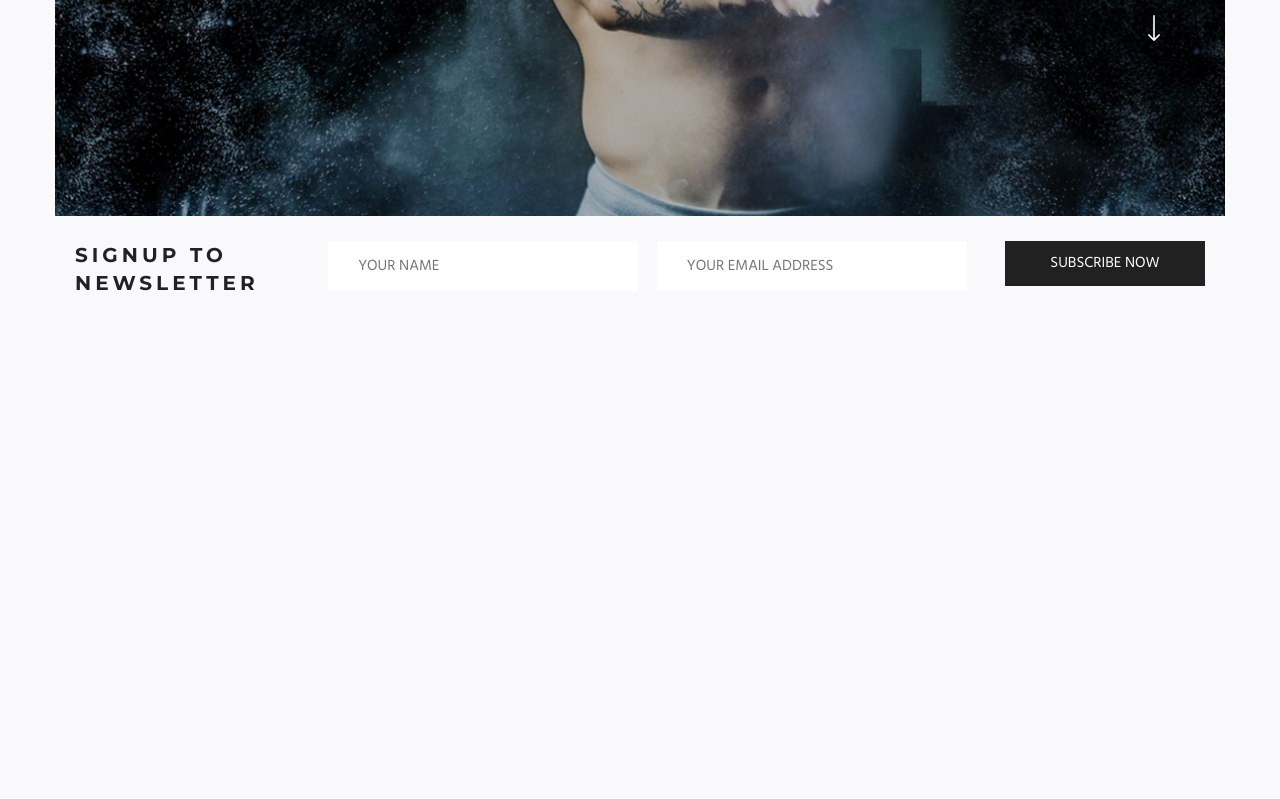
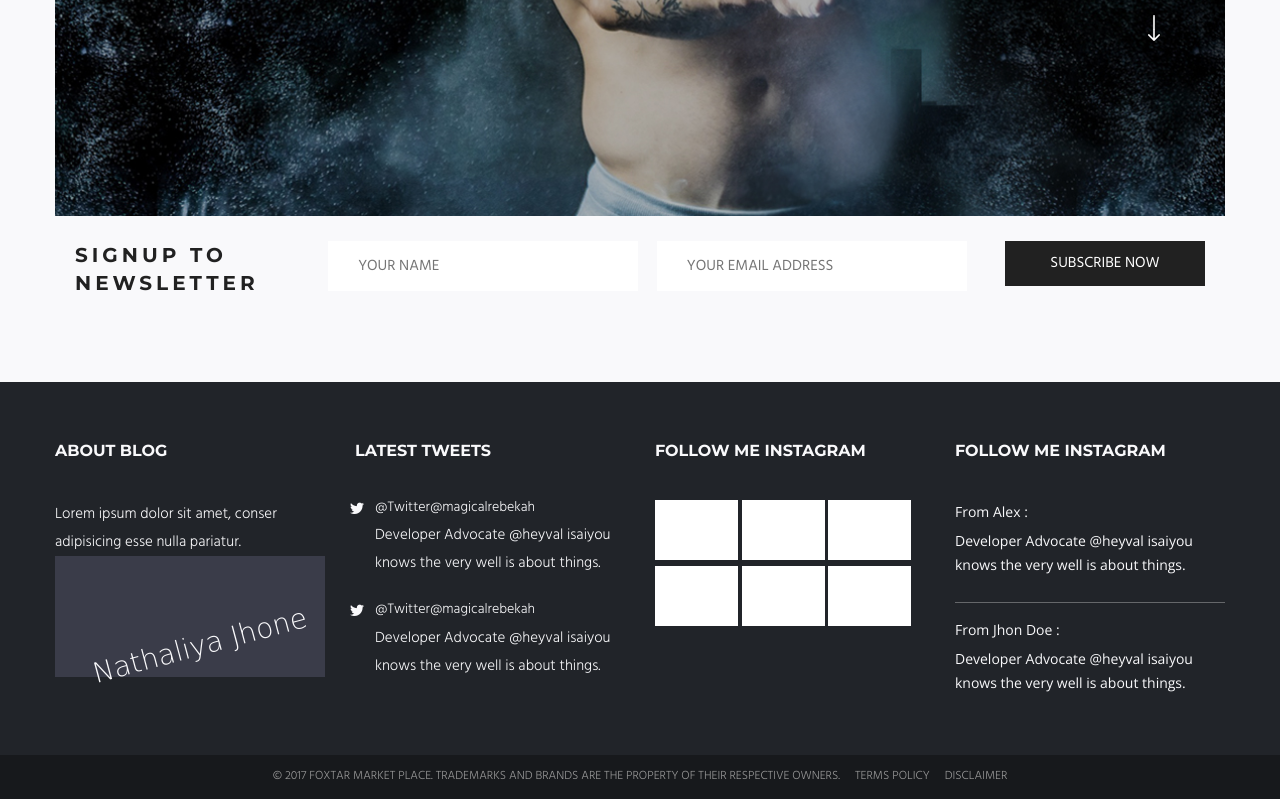
Before and after one commit to Ganna-S/Deco_blog, a website: page app/index.html in a window 1280 px wide. Shown: the part 428-1227 px from the top of the page. Before the commit the page ends 810 px from the top, so only its background shows below. Drawn offline with nearby package versions, Linux system fonts and the light colour scheme; files whose address does not match are found by name; a web font is replaced by a local one.

Commit message:
added footer

```diff
--- a/app/index.html
+++ b/app/index.html
@@ -6,7 +6,9 @@
     <meta name="viewport" content="width=device-width, initial-scale=1.0">
     <meta http-equiv="X-UA-Compatible" content="ie=edge">
     <title>Document</title>
-    <link href="https://fonts.googleapis.com/css?family=Hind:300,400,500,600,700|Montserrat:700|Mrs+Saint+Delafield|Open+Sans:300&display=swap" rel="stylesheet">
+    <link
+        href="https://fonts.googleapis.com/css?family=Hind:300,400,500,600,700|Montserrat:700|Mrs+Saint+Delafield|Open+Sans:300&display=swap"
+        rel="stylesheet">
     <link rel="stylesheet" href="css/libs.min.css">
     <link rel="stylesheet" href="css/style.min.css">
 </head>
@@ -121,8 +123,80 @@
                 </div>
             </section>
     </div>
-    <footer>
-
+    <footer class="footer">
+        <div class="footer__content">
+            <div class="container">
+                <div class="footer__inner">
+                    <div class="footer__col">
+                        <div class="footer__col-title">About Blog</div>
+                        <div class="footer__col-text">
+                            Lorem ipsum dolor sit amet, conser adipisicing esse nulla pariatur.
+                        </div>
+                        <div class="footer__col-name">
+                            <img src="images/natalia.jpg" alt="">
+                            <span>Nathaliya Jhone</span>
+                        </div>
+                    </div>
+                    <div class="footer__col footer__twitter">
+                        <div class="footer__col-title">latest tweets</div>
+                        <div class="twitter__box">
+                            <div class="twitter__item">
+                                <div class="footer__col-twitter">
+                                    @Twitter@magicalrebekah
+                                </div>
+                                <div class="footer__col-text twitter">
+                                    Developer Advocate @heyval isaiyou knows the very well is about things.
+                                </div>
+                            </div>
+                            <div class="twitter__item">
+                                <div class="footer__col-twitter">
+                                    @Twitter@magicalrebekah
+                                </div>
+                                <div class="footer__col-text">
+                                    Developer Advocate @heyval isaiyou knows the very well is about things.
+                                </div>
+                            </div>
+                        </div>
+                    </div>
+                    <div class="footer__col">
+                        <div class="footer__col-title">Follow me instagram</div>
+                        <a href="#"><img src="images/instagram.jpg" alt=""></a>
+                        <a href="#"><img src="images/instagram.jpg" alt=""></a>
+                        <a href="#"><img src="images/instagram.jpg" alt=""></a>
+                        <a href="#"><img src="images/instagram.jpg" alt=""></a>
+                        <a href="#"><img src="images/instagram.jpg" alt=""></a>
+                        <a href="#"><img src="images/instagram.jpg" alt=""></a>
+                    </div>
+                    <div class="footer__col">
+                        <div class="footer__col-title">Follow me instagram</div>
+                        <div class="footer__instagram-name">
+                            From Alex :
+                        </div>
+                        <div class="footer__instagram-text instagram">
+                            Developer Advocate @heyval isaiyou knows the very well is about things.
+                        </div>
+                        <div class="footer__instagram-name instagram-name">
+                            From Jhon Doe :
+                        </div>
+                        <div class="footer__instagram-text">
+                            Developer Advocate @heyval isaiyou knows the very well is about things.
+                        </div>
+                    </div>
+                </div>
+            </div>
+            <div class="footer__copy">
+                <div class="container">
+                    <div class="footer__inner-copy">
+                        <div class="footer__copy-text">
+                            © 2017 Foxtar market place. Trademarks and brands are the property of their respective
+                            owners.
+                        </div>
+                        <a class="policy" href="#">terms policy</a>
+                        <a class="disclaimer" href="#">disclaimer</a>
+                    </div>
+                </div>
+            </div>
+        </div>
     </footer>
     </div>
 
--- a/app/scss/style.scss
+++ b/app/scss/style.scss
@@ -23,7 +23,7 @@
         display: none;
         background-color: #3b4f61;
         padding: 20px 40px;
-        li{
+        li {
           display: inline-block;
         }
         a {
@@ -132,7 +132,7 @@ ul.slick-dots {
   justify-content: space-between;
   margin: 0 20px;
   &-title {
-    font-family: 'Montserrat', sans-serif;
+    font-family: "Montserrat", sans-serif;
     font-size: 20px;
     line-height: 28px;
     letter-spacing: 4px;
@@ -153,7 +153,7 @@ ul.slick-dots {
       color: #999999;
     }
   }
-  button{
+  button {
     width: 200px;
     height: 45px;
     color: #fff;
@@ -165,3 +165,96 @@ ul.slick-dots {
   }
 }
 //end signup
+//start footer
+.footer {
+  color: #f9f9fb;
+  background-color: #212429;
+}
+.footer__inner {
+  display: flex;
+  justify-content: space-between;
+  padding: 60px 0;
+}
+.footer__copy {
+  background-color: #17191c;
+}
+.footer__col {
+  max-width: 270px;
+  &-title {
+    font-family: "Montserrat", sans-serif;
+    font-weight: 700;
+    margin-bottom: 40px;
+    font-size: 16px;
+    text-transform: uppercase;
+  }
+  &-text {
+    font-size: 15px;
+    line-height: 28px;
+  }
+  &-name {
+    position: relative;
+    span {
+      font-family: "Mrs Saint Delafield", cursive;
+      font-size: 28px;
+      position: absolute;
+      bottom: 20px;
+      right: 15px;
+      transform: rotate(-15deg);
+      z-index: 2;
+    }
+  }
+  &-twitter {
+    font-size: 14px;
+    padding-bottom: 5px;
+  }
+}
+.twitter__item {
+  position: relative;
+}
+.footer__col-twitter::before{
+  font-family: 'icomoon' !important;
+  content: "\ea96";
+  position: absolute;
+  left: -25px;
+  top: 0;
+}
+.footer__col + .footer__col {
+  margin-left: 30px;
+}
+.footer__twitter {
+  .twitter {
+    padding-bottom: 25px;
+  }
+}
+.footer__instagram-name,
+.footer__instagram-text {
+  font-family: "Open Sans", sans-serif;
+  font-size: 14px;
+  line-height: 24px;
+}
+.footer__instagram-name {
+  margin-bottom: 5px;
+}
+.instagram-name {
+  margin-top: 15px;
+}
+.instagram {
+  padding-bottom: 25px;
+  border-bottom: 1px solid #65676a;
+}
+.twitter__box {
+  margin-left: 20px;
+}
+.footer__inner-copy{
+  display: flex;
+  justify-content: center;
+  text-transform: uppercase;
+  font-size: 12px;
+  padding: 15px 0;
+  color: #999999;
+  a{
+    color: #999999;
+    margin-left: 15px;
+  }
+}
+//end footer
```
Also changed, not shown: app/css/style.min.css, app/images/instagram.jpg (added), app/images/natalia.jpg (added).
